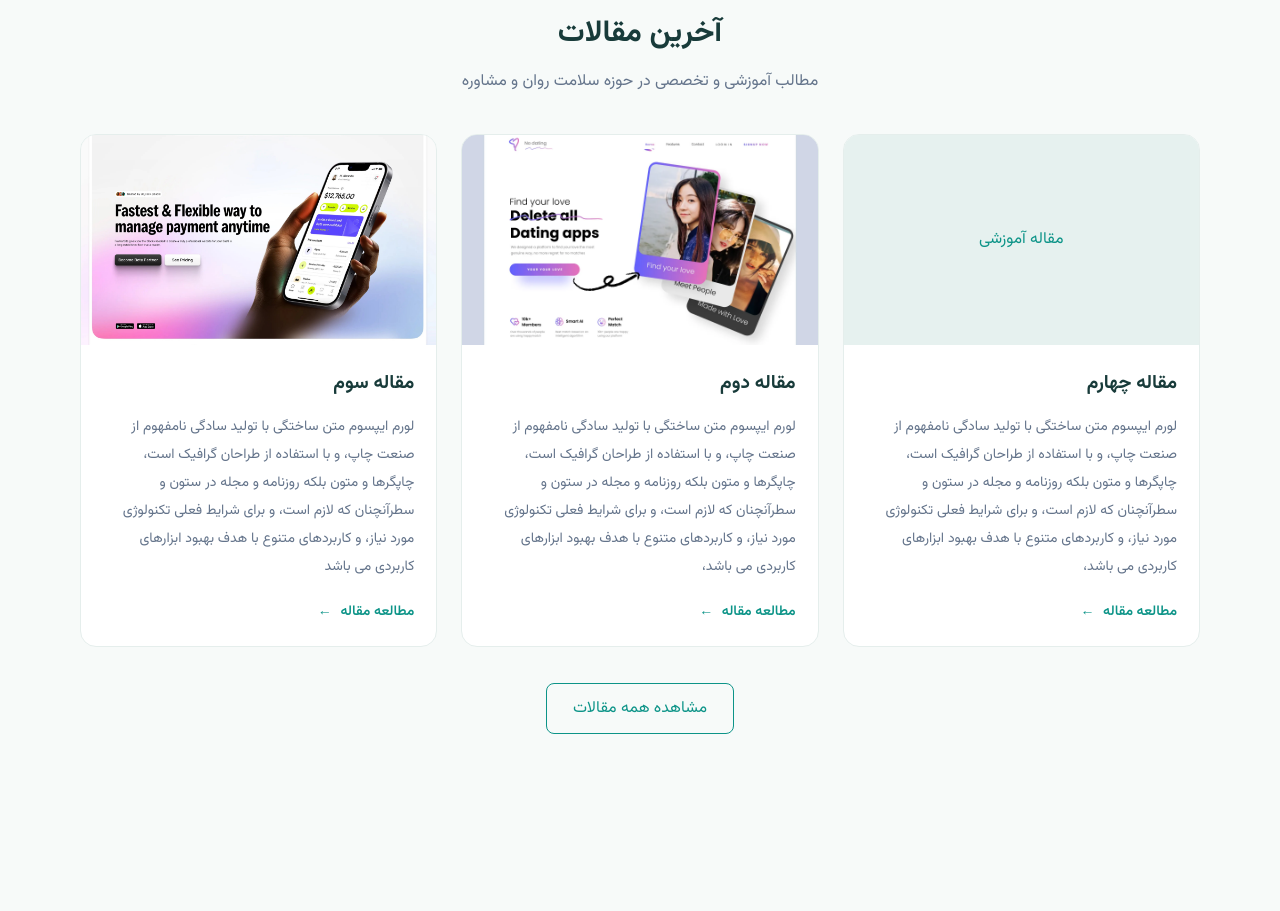
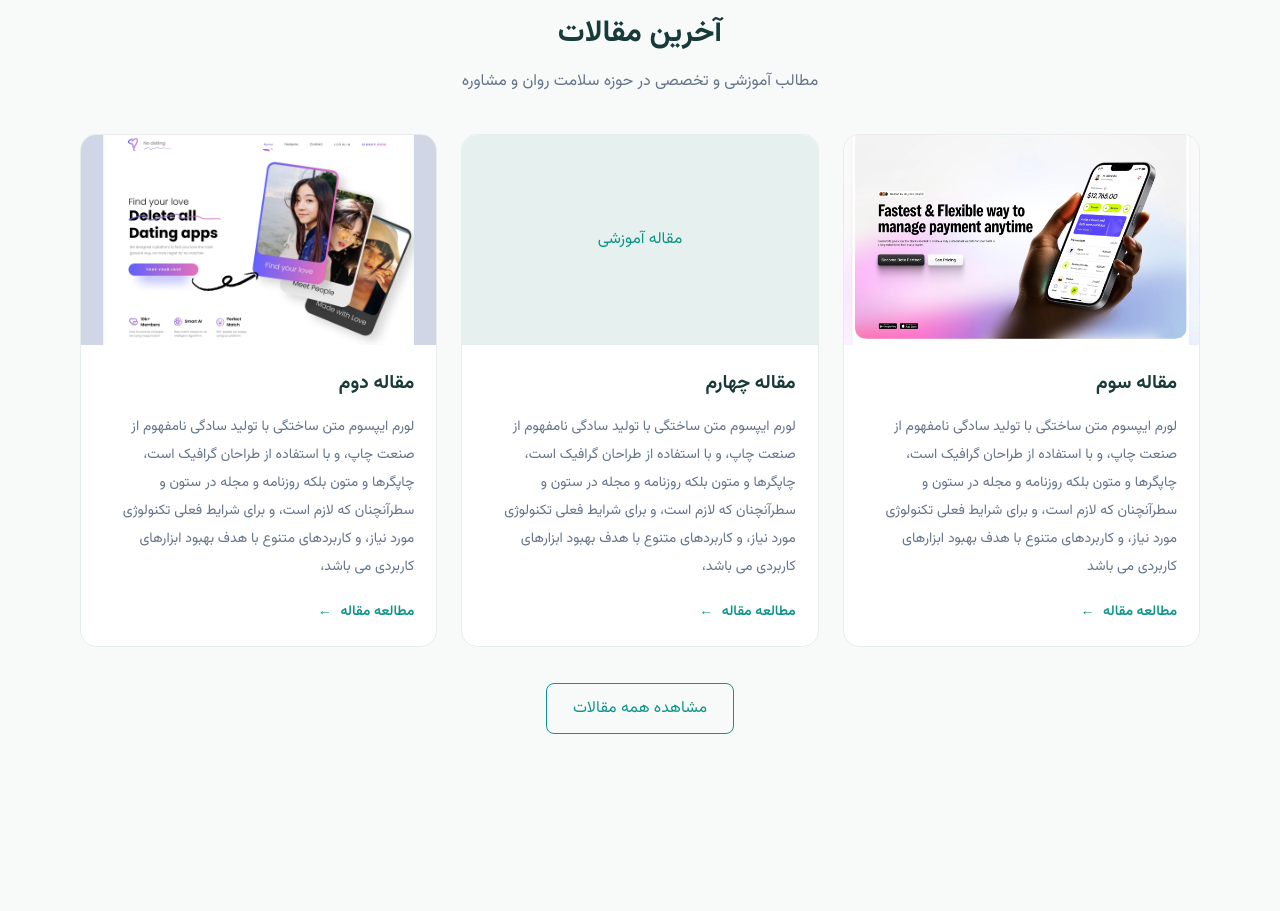
Before and after one commit to s-a-moeini/hamrah-counseling, an Astro site: page /hamrah-counseling/ in a window 1280 px wide. Shown: the part 3580-4491 px from the top of the page. Built offline with nearby package versions, Linux system fonts and the light colour scheme; Astro itself is replaced by a stand-in of ours.

Commit message:
fix publish date sort

```diff
--- a/src/components/LatestArticles.astro
+++ b/src/components/LatestArticles.astro
@@ -1,7 +1,7 @@
 
 ---
 import { getCollection } from 'astro:content';
-//import articleDates from '../data/article-dates.json';
+
 
 const base = import.meta.env.BASE_URL;
 
@@ -9,11 +9,11 @@ const base = import.meta.env.BASE_URL;
 const articles = (await getCollection('articles'))
   .sort((a, b) => {
     const dateA = a.data.publishDate
-      ? new Date(`${a.data.publishDate}T00:00:00`).getTime()
+      ? new Date(a.data.publishDate).getTime()
       : 0;
 
     const dateB = b.data.publishDate
-      ? new Date(`${b.data.publishDate}T00:00:00`).getTime()
+      ? new Date(b.data.publishDate).getTime()
       : 0;
 
     return dateB - dateA;
```
Also changed, not shown: src/pages/articles/index.astro (+11 -10 lines).
